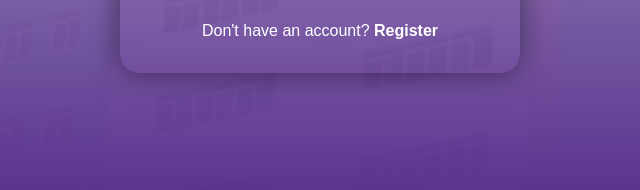
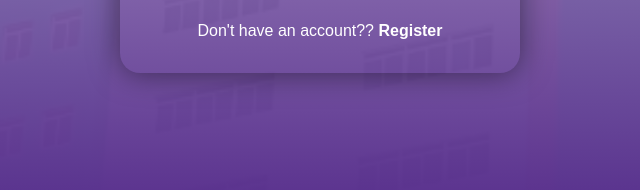
Before and after one commit to SanDaGods/Updated-Frontend, a website: page frontend/client/applicant/login/login.html in a window 1280 px wide. Shown: the part 557-747 px from the top of the page, 320-960 px from the left. Drawn offline with nearby package versions, Linux system fonts and the light colour scheme.

Commit message:
Update login.html

```diff
--- a/frontend/client/applicant/login/login.html
+++ b/frontend/client/applicant/login/login.html
@@ -3,7 +3,7 @@
 <head>
   <meta charset="UTF-8" />
   <meta name="viewport" content="width=device-width, initial-scale=1.0"/>
-  <title>ETEEAP Tracking System</title>
+  <title>ETEEAP Website Tracking System</title>
   <link rel="stylesheet" href="login.css" />
   <script type="module" src="https://unpkg.com/ionicons@7.1.0/dist/ionicons/ionicons.esm.js"></script>
   <script nomodule src="https://cdn.jsdelivr.net/npm/ionicons@7.1.0/dist/ionicons/ionicons.js"></script>
@@ -61,7 +61,7 @@
           </button>
         </div>
         <div class="login-register">
-          <p>Don't have an account? <a href="#" class="register-link">Register</a></p>
+          <p>Don't have an account?? <a href="#" class="register-link">Register</a></p>
         </div>
       </form>
 
```
